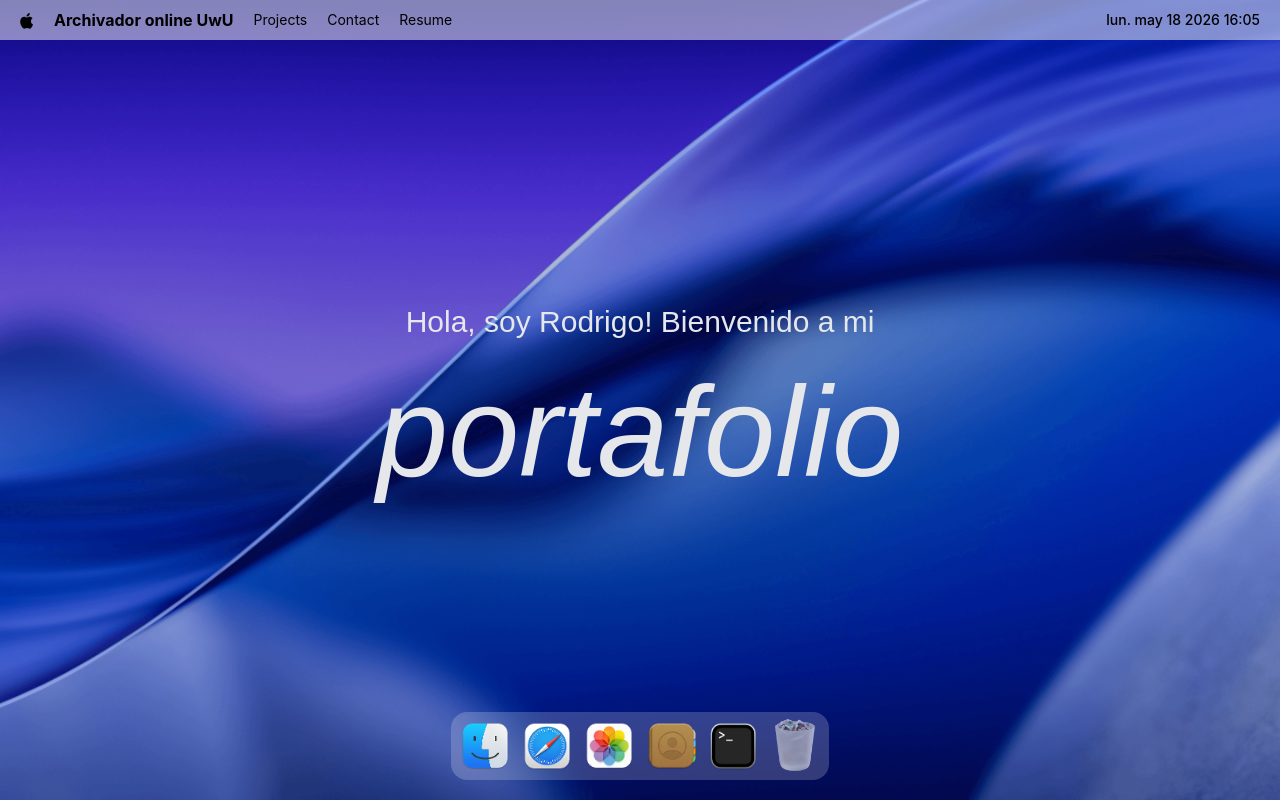
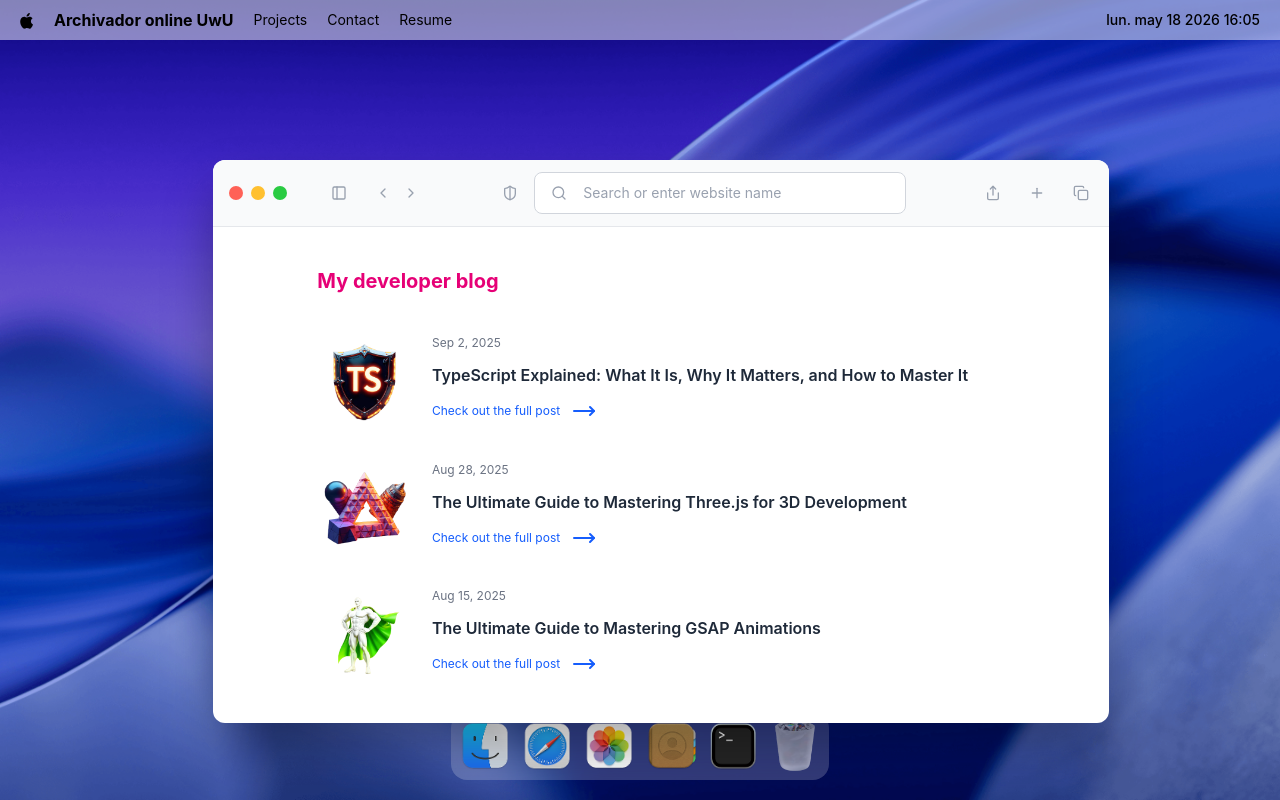
Before and after one commit to rodrigoOpo/df, a Next.js app in the folder client/: page / in a window 1280 px wide. Both pictures are taken after a click on the button 547 px from the left and 746 px from the top of the page. Built offline with nearby package versions, Linux system fonts and the light colour scheme; a web font is replaced by a local one.

Commit message:
create the window for safari

```diff
--- a/client/src/app/page.tsx
+++ b/client/src/app/page.tsx
@@ -1,10 +1,12 @@
 import { Navbar, Welcome, Dock } from '@/components/index'
 import gsap from 'gsap';
 import { Draggable } from 'gsap/Draggable';
-
-import Terminal from '@/windows/index';
+import  Windows  from '@/windows/index';
 
 gsap.registerPlugin(Draggable)
+
+const Terminal = Windows.Terminal;
+const Safari = Windows.Safari;
 
 export default function Home() {
   return (
@@ -14,6 +16,7 @@
       <Dock/>
 
       <Terminal/>
+      <Safari/>
     </>
   );
 }
--- /dev/null
+++ b/client/src/windows/Safari.tsx
@@ -0,0 +1,76 @@
+"use client"
+
+import { WindowControlls } from "@/components"
+import WindowWrapper from "@/hoc/WindowWrapper"
+import { PanelLeft } from "lucide-react"
+import { ChevronLeft, ChevronRight } from "lucide-react"
+import { ShieldHalf } from "lucide-react"
+import { Search } from "lucide-react"
+import { Share, Plus, Copy } from "lucide-react"
+import { blogPosts } from "@/constants"
+import { MoveRight } from "lucide-react"
+
+type Props = {}
+
+const Safari = (props: Props) => {
+  return (
+    <>
+        <div id='window-header'>
+            <WindowControlls target='safari'/>
+
+            <PanelLeft className="ml-10 icon"/>
+
+            <div className="flex items-center gap-1 ml-5">
+                <ChevronLeft className="icon"/>
+                <ChevronRight className="icon"/>
+            </div>
+
+            <div className="flex-1 flex-center gap-3">
+                <ShieldHalf className="icon"/>
+
+                <div className="search">
+                    <Search className="icon"/>
+
+                    <input
+                    type="text"
+                    placeholder="Search or enter website name"
+                    className="flex-1"
+                    />
+                </div>
+            </div>
+
+            <div className="flex items-center gap-5">
+                <Share className="icon"/>
+                <Plus className="icon"/>
+                <Copy className="icon"/>
+            </div>
+        </div>
+
+        <div className="blog">
+            <h2>My developer blog</h2>
+
+            <div className="space-y-8">
+                {blogPosts.map(({id, image, title, date, link}) => (
+                    <div key={id} className="blog-post">
+                        <div className="col-span-2">
+                            <img src={image} alt="title"/>
+                        </div>
+
+                        <div className="content">
+                            <p>{date}</p>
+                            <h3>{title}</h3>
+                            <a href={link} target="_blank" rel="noopener noreferrer">
+                                Check out the full post <MoveRight className="icon-hover"/>
+                            </a>
+                        </div>
+                    </div>
+                ))}
+            </div>
+        </div>
+    </>
+  )
+}
+
+const SafariWindow = WindowWrapper(Safari, 'safari');
+
+export default SafariWindow
--- a/client/src/windows/index.ts
+++ b/client/src/windows/index.ts
@@ -1,4 +1,5 @@
 import Terminal from "./Terminal";
+import Safari from "./Safari";
 
 
-export default Terminal
+export default { Terminal, Safari };
```
